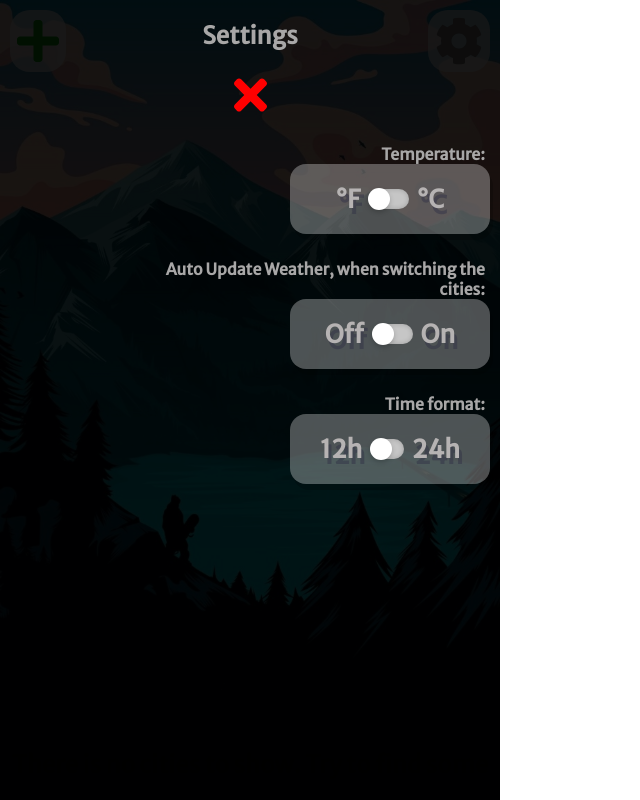
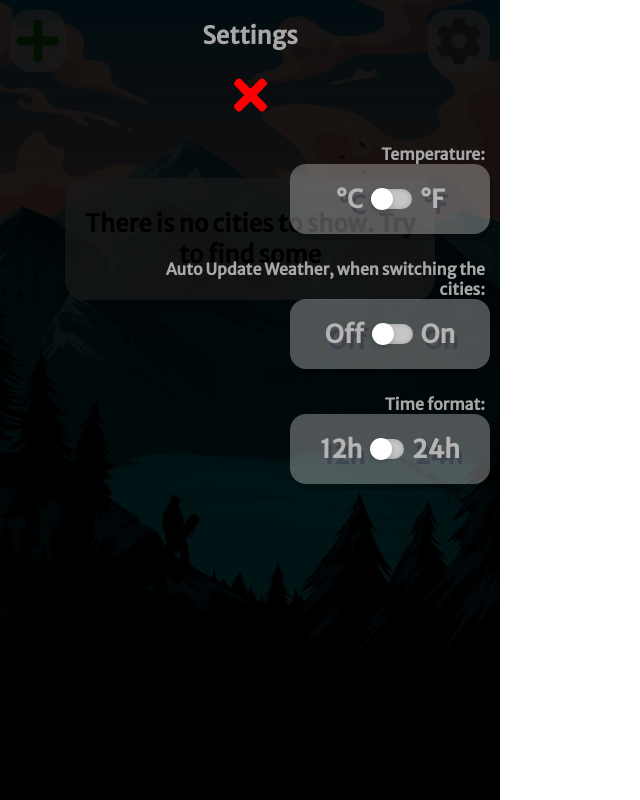
Before and after one commit to paulZakharovmnt/weatherApp, a React (Create React App) app: page / in a window 1280 px wide. Both pictures are taken after a click on the icon 459 px from the left and 41 px from the top of the page. Shown: the whole page, without its empty margins (0-640 px from the left). Built offline with nearby package versions, Linux system fonts and the light colour scheme; no server answers.

Commit message:
add setting functionality, add styles

```diff
--- a/src/components/Header/Header.css
+++ b/src/components/Header/Header.css
@@ -25,13 +25,14 @@
 
 .input-box {
   background-color: rgba(255, 255, 255, 0.7);
-  border-radius: 0 0 20px 20px;
+  border-radius: 20px 20px 20px 20px;
+  margin-top: 10px;
 }
 
 .input-box input {
-  margin-top: 10px;
+  margin-top: 15px;
   width: 200px;
-  height: 40px;
+  height: 30px;
   font-size: 25px;
 
   text-align: center;
@@ -139,3 +140,22 @@
   text-align: center;
   box-shadow: 3px 6px rgba(0, 0, 0, 0.2);
 }
+
+/* List of the Cities Styling */
+
+.listOfCities-box {
+  position: absolute;
+  background-color: rgba(255, 255, 255, 1);
+  max-width: 360px;
+  left: 40px;
+  right: 40px;
+  top: 70px;
+}
+.city-list {
+  list-style: none;
+  padding: 0px;
+}
+
+.city-list li {
+  padding: 20px;
+}
--- a/src/components/Header/Header.js
+++ b/src/components/Header/Header.js
@@ -5,7 +5,15 @@ import "./Header.css";
 import { FontAwesomeIcon } from "@fortawesome/react-fontawesome";
 import { faPlus, faCog } from "@fortawesome/free-solid-svg-icons";
 
-const Header = ({ handleAddCityWeatherAndDateOnClick }) => {
+const Header = ({
+  handleAddCityWeatherAndDateOnClick,
+  toggleChangeTimeFormatOnClick,
+  toggleChangeDegreesFormatOnClick,
+  toggleAutoUpdateWeatherWhenChangingCityOnClick,
+  autoUpdateWeather,
+  show24hTime,
+  showFahrenheit,
+}) => {
   const [showSearchBar, setShowSearchBar] = useState(false);
   const [showSettings, setShowSettings] = useState(false);
 
@@ -42,7 +50,17 @@ const Header = ({ handleAddCityWeatherAndDateOnClick }) => {
       </div>
 
       {showSettings && (
-        <Settings toggleShowSettingsOnClick={toggleShowSettingsOnClick} />
+        <Settings
+          toggleAutoUpdateWeatherWhenChangingCityOnClick={
+            toggleAutoUpdateWeatherWhenChangingCityOnClick
+          }
+          toggleChangeTimeFormatOnClick={toggleChangeTimeFormatOnClick}
+          toggleChangeDegreesFormatOnClick={toggleChangeDegreesFormatOnClick}
+          autoUpdateWeather={autoUpdateWeather}
+          show24hTime={show24hTime}
+          showFahrenheit={showFahrenheit}
+          toggleShowSettingsOnClick={toggleShowSettingsOnClick}
+        />
       )}
     </div>
   );
--- a/src/components/Header/Settings/Settings.js
+++ b/src/components/Header/Settings/Settings.js
@@ -2,7 +2,15 @@ import React from "react";
 import { FontAwesomeIcon } from "@fortawesome/react-fontawesome";
 import { faTimes } from "@fortawesome/free-solid-svg-icons";
 
-const Settings = ({ toggleShowSettingsOnClick }) => {
+const Settings = ({
+  toggleShowSettingsOnClick,
+  toggleChangeTimeFormatOnClick,
+  toggleChangeDegreesFormatOnClick,
+  toggleAutoUpdateWeatherWhenChangingCityOnClick,
+  autoUpdateWeather,
+  show24hTime,
+  showFahrenheit,
+}) => {
   return (
     <div className="settings-cont">
       <div className="top-block">
@@ -18,14 +26,14 @@ const Settings = ({ toggleShowSettingsOnClick }) => {
       <div className="check-box-container">
         <h4>Temperature:</h4>
         <div className="temp-change">
-          <h5>°F</h5>
+          <h5>°C</h5>
           <input
-            // checked={showCelsium}
+            checked={showFahrenheit}
             className="checkbox"
             type="checkbox"
-            // onChange={changeCelsium}
+            onChange={toggleChangeDegreesFormatOnClick}
           />
-          <h5>°C</h5>
+          <h5>°F</h5>
         </div>
       </div>
 
@@ -34,10 +42,10 @@ const Settings = ({ toggleShowSettingsOnClick }) => {
         <div className="auto-update">
           <h5>Off</h5>
           <input
-            // checked={autoUpdateCityInfo}
+            checked={autoUpdateWeather}
             className="checkbox"
             type="checkbox"
-            // onChange={autoUpdateWeatherHandler}
+            onChange={toggleAutoUpdateWeatherWhenChangingCityOnClick}
           />
           <h5>On</h5>
         </div>
@@ -48,10 +56,10 @@ const Settings = ({ toggleShowSettingsOnClick }) => {
         <div className="time-format">
           <h5>12h</h5>
           <input
-            // checked={show24hTime}
+            checked={show24hTime}
             className="checkbox"
             type="checkbox"
-            // onChange={changeTimeFromat}
+            onChange={toggleChangeTimeFormatOnClick}
           />
           <h5>24h</h5>
         </div>
--- a/src/components/Main.css
+++ b/src/components/Main.css
@@ -9,3 +9,12 @@
   flex-direction: column;
   justify-content: space-between;
 }
+
+.no-cities-message {
+  margin: 0 auto;
+  margin-bottom: 500px;
+  width: 70%;
+  background-color: rgba(255, 255, 255, 0.7);
+  border-radius: 20px;
+  padding: 10px;
+}
--- a/src/components/Main.js
+++ b/src/components/Main.js
@@ -11,11 +11,19 @@ import fetchCityTimeAndDateAPI from "../core/fetchCityTimeAndDateAPI";
 import getNewCityTimeAndDateObject from "../core/getNewCityTimeAndDateObject";
 
 const Main = () => {
+  //****** General State */
+
   const [currentUseGeoLocation, setCurrentUserGeoLocation] = useState(null);
   const [listOfTheCities, setListOfTheCities] = useState([]);
   const [weatherInfo, setWeatherInfo] = useState(null);
   const [cityTimeAndDateInfo, setCityTimeAndDateInfo] = useState(null);
   const [currentCityToShow, setCurrentCityToShow] = useState(null);
+
+  //********* State for settings menu */
+
+  const [showFahrenheit, setShowFahrenheit] = useState(false);
+  const [autoUpdateWeather, setAutoUpdateWeather] = useState(false);
+  const [show24hTime, setShow24hTime] = useState(false);
 
   let cityIdToShow = listOfTheCities.indexOf(currentCityToShow);
 
@@ -30,6 +38,12 @@ const Main = () => {
     );
     // loadUsersWeather();
   }, []);
+
+  useEffect(() => {
+    if (autoUpdateWeather) {
+      handleUpdateCityWeatherAndTimeOnClick();
+    }
+  }, [currentCityToShow]);
 
   const loadUsersWeather = async (currentUseGeoLocation) => {
     const data = await fetchCurrentUsersGeoLocWeather(currentUseGeoLocation);
@@ -104,10 +118,28 @@ const Main = () => {
     }
   };
 
+  const toggleChangeTimeFormatOnClick = () => {
+    setShow24hTime(!show24hTime);
+  };
+  const toggleChangeDegreesFormatOnClick = () => {
+    setShowFahrenheit(!showFahrenheit);
+  };
+  const toggleAutoUpdateWeatherWhenChangingCityOnClick = () => {
+    setAutoUpdateWeather(!autoUpdateWeather);
+  };
+
   return (
     <div className="main">
       <Header
         handleAddCityWeatherAndDateOnClick={handleAddCityWeatherAndDateOnClick}
+        toggleChangeTimeFormatOnClick={toggleChangeTimeFormatOnClick}
+        toggleChangeDegreesFormatOnClick={toggleChangeDegreesFormatOnClick}
+        toggleAutoUpdateWeatherWhenChangingCityOnClick={
+          toggleAutoUpdateWeatherWhenChangingCityOnClick
+        }
+        showFahrenheit={showFahrenheit}
+        show24hTime={show24hTime}
+        autoUpdateWeather={autoUpdateWeather}
       />
 
       {currentCityToShow !== null ? (
@@ -115,6 +147,8 @@ const Main = () => {
           weatherInfo={weatherInfo}
           cityTimeAndDateInfo={cityTimeAndDateInfo}
           currentCityToShow={currentCityToShow}
+          showFahrenheit={showFahrenheit}
+          show24hTime={show24hTime}
           handleShowNextCityOnClick={handleShowNextCityOnClick}
           handleShowPreviousCityOnClick={handleShowPreviousCityOnClick}
           handleUpdateCityWeatherAndTimeOnClick={
@@ -123,7 +157,9 @@ const Main = () => {
           handleDeleteCityFromListOnClick={handleDeleteCityFromListOnClick}
         />
       ) : (
-        <h2>There is no cities to show. Try to find some</h2>
+        <div className="no-cities-message">
+          <h2>There is no cities to show. Try to find some</h2>
+        </div>
       )}
     </div>
   );
--- a/src/components/WeatherInfo/InfoScreen.js
+++ b/src/components/WeatherInfo/InfoScreen.js
@@ -17,6 +17,8 @@ const InfoScreen = ({
   handleShowNextCityOnClick,
   handleUpdateCityWeatherAndTimeOnClick,
   handleDeleteCityFromListOnClick,
+  showFahrenheit,
+  show24hTime,
 }) => {
   return (
     <div className="weather-info">
@@ -31,6 +33,8 @@ const InfoScreen = ({
           currentCityToShow={currentCityToShow}
           cityTimeAndDateInfo={cityTimeAndDateInfo}
           weatherInfo={weatherInfo}
+          showFahrenheit={showFahrenheit}
+          show24hTime={show24hTime}
         />
 
         <FontAwesomeIcon
--- a/src/components/WeatherInfo/WeatherInfo.css
+++ b/src/components/WeatherInfo/WeatherInfo.css
@@ -9,7 +9,7 @@
   align-items: center;
   width: 95%;
   margin: 0 auto;
-  margin-bottom: 100px;
+  margin-bottom: 60px;
 }
 
 .deleteUpdate-container {
@@ -36,13 +36,21 @@
 }
 
 .nav-btn {
-  color: rgba(0, 0, 0, 0.1);
+  color: rgba(255, 255, 255, 0.8);
   text-shadow: 3px 6px rgba(50, 50, 70, 0.05);
+  margin-top: -380px;
 }
 
 .active-btn {
   color: #fff;
   text-shadow: 3px 6px rgba(50, 50, 70, 0.5);
+}
+
+.full-info p {
+  color: orange;
+  width: 70%;
+  margin: 0 auto;
+  margin-top: 20px;
 }
 
 .location {
@@ -53,6 +61,7 @@
   text-shadow: 3px 3px rgba(50, 50, 70, 0.5);
 }
 .date {
+  margin-top: 20px;
   color: #fff;
   font-size: 20px;
   font-weight: 300;
@@ -63,6 +72,7 @@
 .temp {
   background-color: rgba(255, 255, 255, 0.4);
   margin: 0 auto;
+  margin-top: 20px;
   width: 200px;
   height: 100px;
   border-radius: 16px;
@@ -79,6 +89,7 @@
   color: #fff;
   text-shadow: 3px 6px rgba(50, 50, 70, 0.5);
   font-size: 30px;
+  margin-top: 20px;
 }
 
 .more-info {
--- a/src/components/WeatherInfo/WeatherInfo.js
+++ b/src/components/WeatherInfo/WeatherInfo.js
@@ -5,33 +5,44 @@ const WeatherInfo = ({
   currentCityToShow,
   cityTimeAndDateInfo,
   weatherInfo,
+  showFahrenheit,
+  show24hTime,
 }) => {
   const cityWeather = weatherInfo[currentCityToShow];
-  const temp = Math.floor(cityWeather.main.temp - 273);
+  let temp = Math.floor(cityWeather.main.temp - 273);
+  let tempType = "°C";
   const country = cityWeather.sys.country;
   const condition = cityWeather.weather[0];
   const weatherImage = cityWeather.weather[0].icon;
   const imageSrc = `http://openweathermap.org/img/wn/${weatherImage}@2x.png`;
-  let cityTimeDate;
+  let cityTime = cityTimeAndDateInfo[currentCityToShow].time_12;
+  let cityDate;
+  if (showFahrenheit) {
+    temp = Math.floor((temp / 5) * 9 + +32);
+    tempType = "°F";
+  }
+  if (show24hTime) {
+    cityTime = cityTimeAndDateInfo[currentCityToShow].time_24;
+  }
   if (cityTimeAndDateInfo[currentCityToShow] !== undefined) {
-    cityTimeDate = setupDateAndTimeObject(
-      cityTimeAndDateInfo[currentCityToShow]
-    );
+    cityDate = setupDateAndTimeObject(cityTimeAndDateInfo[currentCityToShow]);
   }
-  console.log(cityTimeDate);
 
   return (
-    <div>
+    <div className="full-info">
       <div className="location">
         {currentCityToShow}, {country}
       </div>
       <div className="date">
-        {cityTimeDate.name} {cityTimeDate.day} {cityTimeDate.month}{" "}
-        {cityTimeDate.year}
+        {cityDate.name} {cityDate.day} {cityDate.month} {cityDate.year}
       </div>
+      <p>Last update time: {cityTime} (local)</p>
 
       <div className="weather-condition">
-        <div className="temp">{temp}°C</div>
+        <div className="temp">
+          {temp}
+          {tempType}
+        </div>
         <div className="weather-description">{condition.description}</div>
         <div className="more-info">
           <img src={imageSrc} />
```
